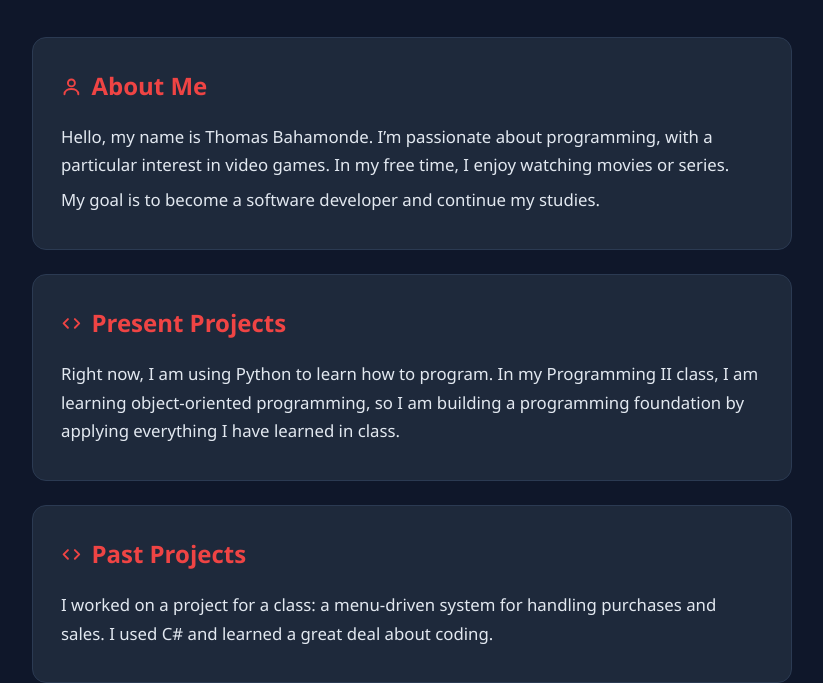
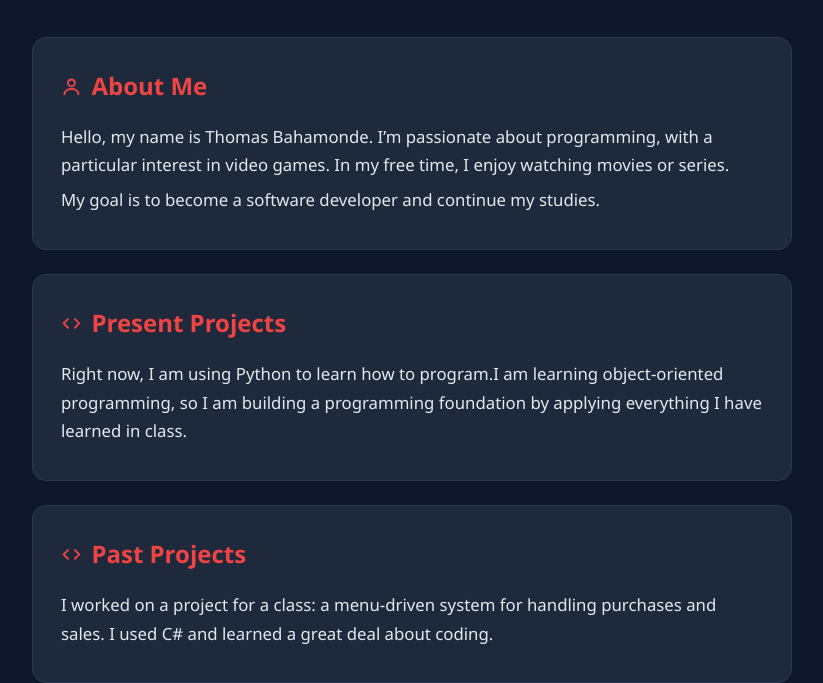
Before and after one commit to thomasbde7-eng/thomas, a plain HTML site: page index.html in a window 1280 px wide. Shown: the part 141-824 px from the top of the page, without its empty margins (228-1051 px from the left). Drawn offline with Linux system fonts and the light colour scheme.

Commit message:
Refactor project description and footer in index.html
Removed a line break in the project description and cleaned up the footer section.

```diff
--- a/index.html
+++ b/index.html
@@ -48,7 +48,7 @@ footer a{color:var(--ink)}
 
   <section class="card">
     <h2><svg viewBox="0 0 24 24" fill="none" stroke="currentColor" stroke-width="2.2" stroke-linecap="round" stroke-linejoin="round" aria-hidden="true"><path d="m8 7-5 5 5 5M16 7l5 5-5 5"/></svg>Present Projects</h2>
-    <p>Right now, I am using Python to learn how to program. In my Programming II class, I am learning object-oriented programming, so I am building a programming foundation by applying everything I have learned in class.</p>
+    <p>Right now, I am using Python to learn how to program.I am learning object-oriented programming, so I am building a programming foundation by applying everything I have learned in class.</p>
   </section>
 
   <section class="card">
@@ -70,8 +70,7 @@ footer a{color:var(--ink)}
   </section>
 
   <footer>
-    <a href="https://github.com/thomasbde7-eng">github.com/thomasbde7-eng</a>
-  </footer>
+
 </main>
 </body>
 </html>
```
